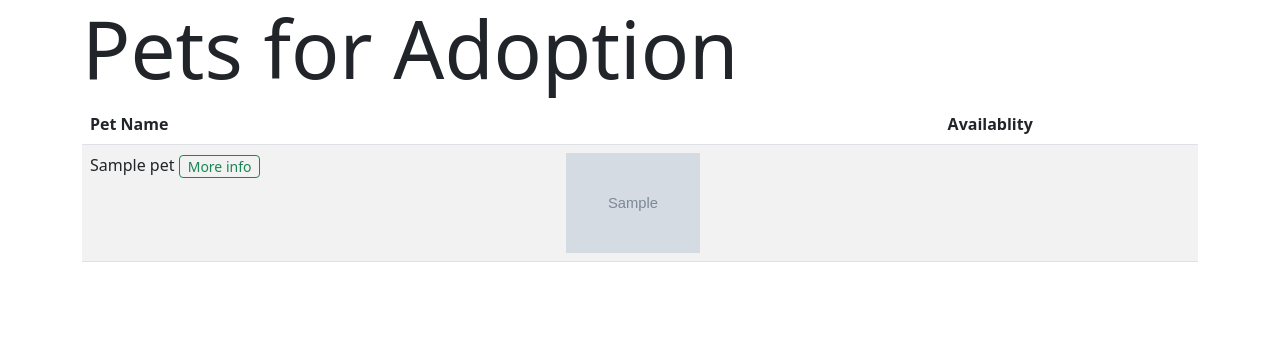
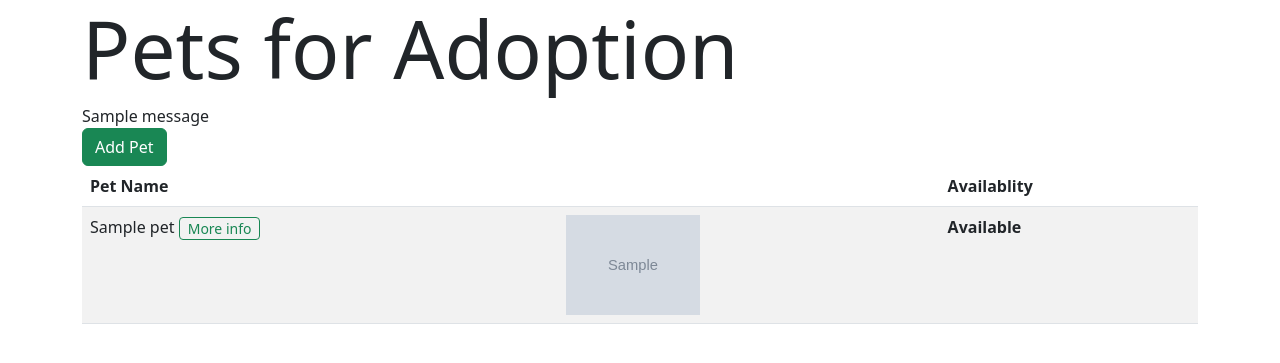
Before and after one commit to sangerco/flask_animal_shelter, a Flask app: template templates/home-page.html in a window 1280 px wide. Shown: the top 363 px of the page. Run offline with Flask 2, Linux system fonts and the light colour scheme; tables that the repository leaves empty hold one stand-in row (values such as "Sample post"); the template is opened without the code that fills it: values that come from a table or form of the project are taken from there, most other values are stand-ins (such as "Sample title", 1, 10 or a date in 2020); grey boxes marked "Sample" are stand-in pictures; one stand-in notice (Sample message) is shown.

Commit message:
adding functionality

```diff
--- a/app.py
+++ b/app.py
@@ -6,12 +6,13 @@
 app = Flask(__name__)
 app.app_context().push()
 
-app.config['SQLALCHEMY_DATABASE_URI'] = 'postgresql:///blogly'
+app.config['SQLALCHEMY_DATABASE_URI'] = 'postgresql:///animal_shelter_db'
 app.config['SQLALCHEMY_TRACK_MODIFICATIONS'] = False
 app.config['SQLALCHEMY_ECHO'] = True
 app.config['SECRET_KEY'] = "doggo"
 app.config['DEBUG_TB_INTERCEPT_REDIRECTS'] = False
 debug = DebugToolbarExtension(app)
+connect_db(app)
 
 @app.route('/')
 def home_page():
@@ -40,12 +41,12 @@
     else:
         return render_template('add.html', form=form)
 
-@app.route('/pets/<int:id>')
-def show_pet_page(id):
+@app.route('/pets/<int:pet_id>')
+def show_pet_page(pet_id):
     """ render view of each pet in shelter
         add edit and return buttons"""
 
-    pet = Pet.query.get_or_404(id)
+    pet = Pet.query.get_or_404(pet_id)
     return render_template('/view-pet.html', pet=pet)
 
 @app.route('/pets/<int:id>/edit', methods=['GET', 'POST'])
@@ -63,6 +64,7 @@
         pet.notes = form.notes.data
         pet.available = form.available.data
         db.session.commit()
+        flash(f"{pet.name} edited.")
         return redirect('/view-pet.html', pet=pet)
     else:
         return render_template('edit-pet.html', form=form)
--- a/templates/add.html
+++ b/templates/add.html
@@ -23,6 +23,7 @@
                         {{err}}
                     </small>
                     {% endfor %}
+                    {% endfor %}
                 </div>
                 <button class="btn btn-success btn-large">Submit</button>
                 <a href="/" class="btn btn-danger btn-large">Go Back</a>
--- a/templates/edit-pet.html
+++ b/templates/edit-pet.html
@@ -8,6 +8,9 @@
     <h1 class="display-2 text-center">Edit {{pet.name}}</h1>
     <div class="row justify-content-center">
         <div class="col-md-8">
+            {% for msg in get_flashed_messages() %}
+            <div>{{ msg }}</div>
+            {% endfor %}
             <form method="POST">
                 {{ form.hidden_tag() }}
                 {% for field in form
--- a/templates/home-page.html
+++ b/templates/home-page.html
@@ -6,6 +6,9 @@
 
 <div class="container">
     <h1 class="display-1">Pets for Adoption</h1>
+    {% for msg in get_flashed_messages() %}
+    <div>{{ msg }}</div>
+    {% endfor %}
     <table class="table table-striped">
         <thead>
             <th>Pet Name</th>
@@ -26,6 +29,7 @@
             </tr>
             {% endfor %}
         </tbody>
+        <a href="/add" class="btn btn-success btn-large">Add Pet</a>
     </table>
 </div>
 
--- a/templates/view-pet.html
+++ b/templates/view-pet.html
@@ -3,6 +3,9 @@
 {% block title %}{{pet.name}}{% endblock %}
 
 <div class="container">
+    {% for msg in get_flashed_messages() %}
+    <div>{{ msg }}</div>
+    {% endfor %}
     <div class="row align-items-start">
         <img src="{{pet.photo_url}}" alt="Picture of {{pet.name}}" height="300">
     </div>
```
